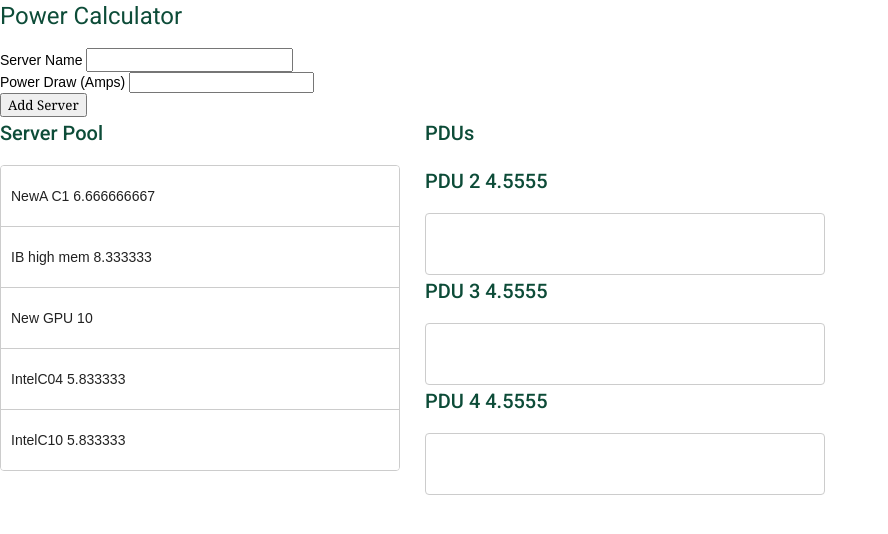
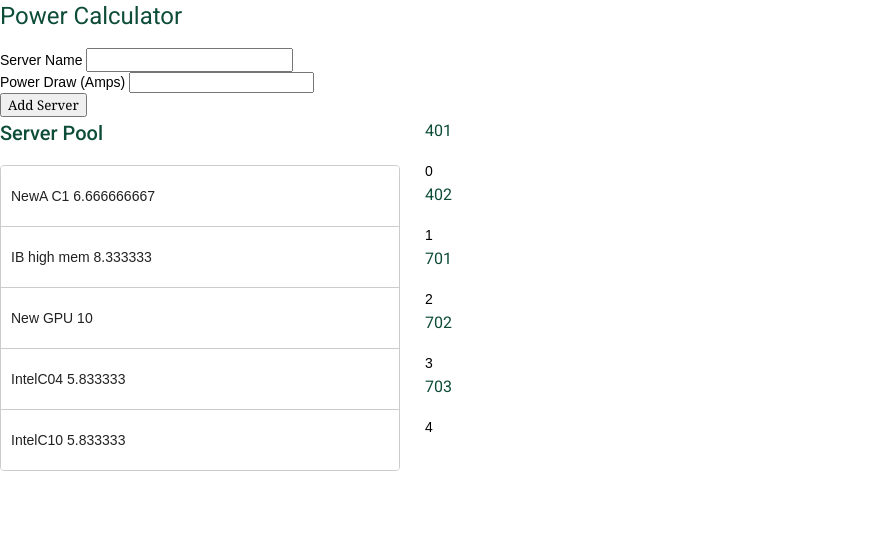
Before and after one commit to vuw-research-computing/rack-pdu-layout, an Angular app: page / in a window 1280 px wide. Shown: the top 534 px of the page, without its empty margins (0-888 px from the left). Built offline with nearby package versions, Linux system fonts and the light colour scheme.

Commit message:
recursive PDUS - started

```diff
--- a/src/app/app.component.html
+++ b/src/app/app.component.html
@@ -25,6 +25,19 @@
 </div>
 
   <div class="example-container">
+
+    <div *ngFor="let pdu of pdus; index as i">
+      <h3>{{pdu.label}}</h3>
+      {{i}}
+
+
+
+
+
+    </div>
+
+<!--
+
     <h2>PDUs</h2>
       <h2>PDU 2 4.5555</h2>
       <cdk-drop-list
@@ -48,11 +61,38 @@
   class="example-list"
   (cdkDropListDropped)="drop($event)">
   <div class="example-box" *ngFor="let item of placeholder3" cdkDrag>{{item.name}} {{item.power}}</div>
-</cdk-drop-list>
+</cdk-drop-list> -->
 
 </div>
 
-</div>
+
+<!-- <div class="example-container">
+  <h2>PDUs</h2>
+    <h2>PDU 2 4.5555</h2>
+    <cdk-drop-list
+    [cdkDropListData]="placeholder1"
+    class="example-list"
+    (cdkDropListDropped)="drop($event)">
+    <div class="example-box" *ngFor="let item of placeholder1" cdkDrag>{{item.name}} {{item.power}}</div>
+</cdk-drop-list>
+
+  <h2>PDU 3 4.5555</h2>
+  <cdk-drop-list
+  [cdkDropListData]="placeholder2"
+  class="example-list"
+  (cdkDropListDropped)="drop($event)">
+  <div class="example-box" *ngFor="let item of placeholder2" cdkDrag>{{item.name}} {{item.power}}</div>
+  </cdk-drop-list>
+
+<h2>PDU 4 4.5555</h2>
+<cdk-drop-list
+[cdkDropListData]="placeholder3"
+class="example-list"
+(cdkDropListDropped)="drop($event)">
+<div class="example-box" *ngFor="let item of placeholder3" cdkDrag>{{item.name}} {{item.power}}</div>
+</cdk-drop-list> -->
+
+
 
 <!--
 <div>
```
